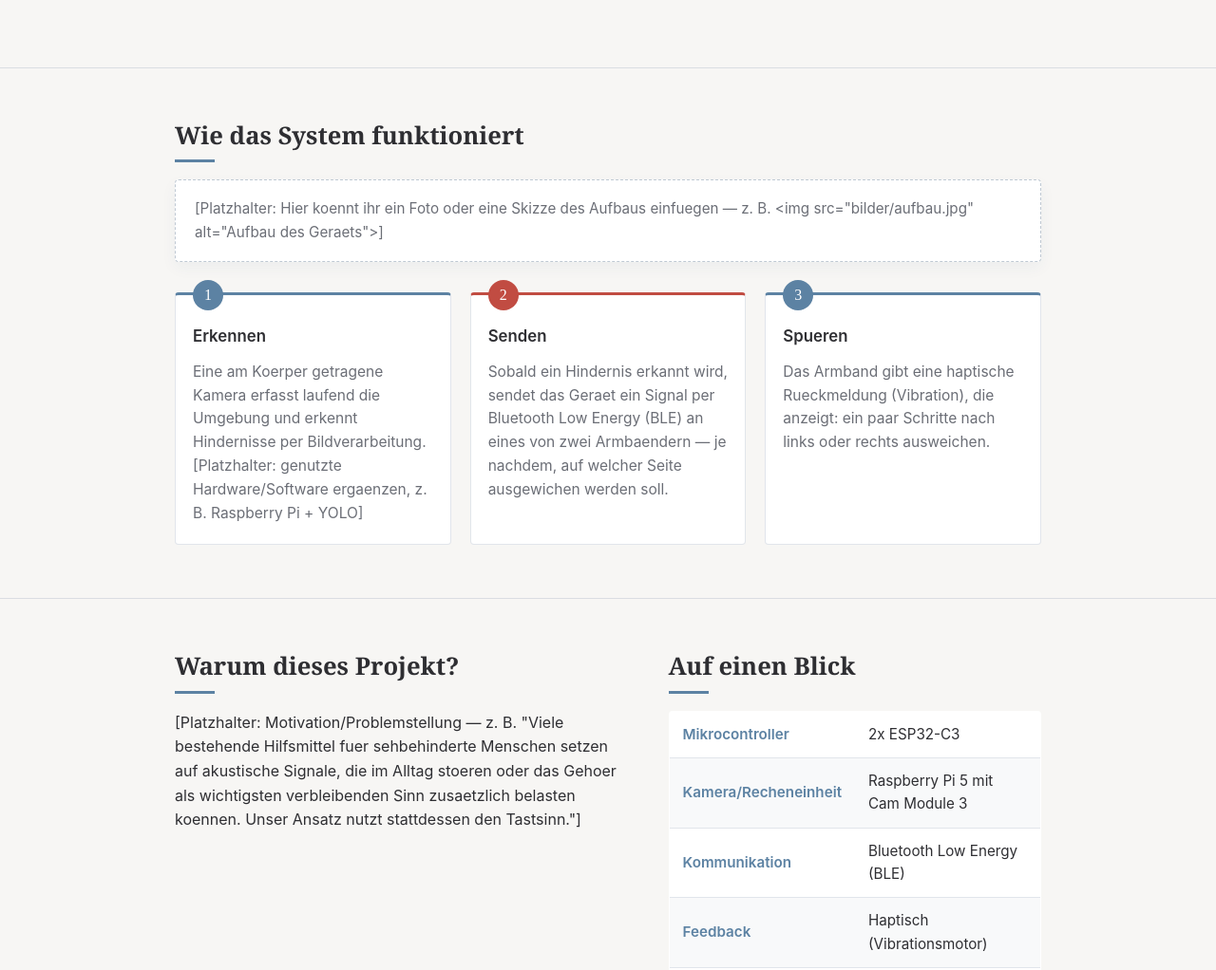
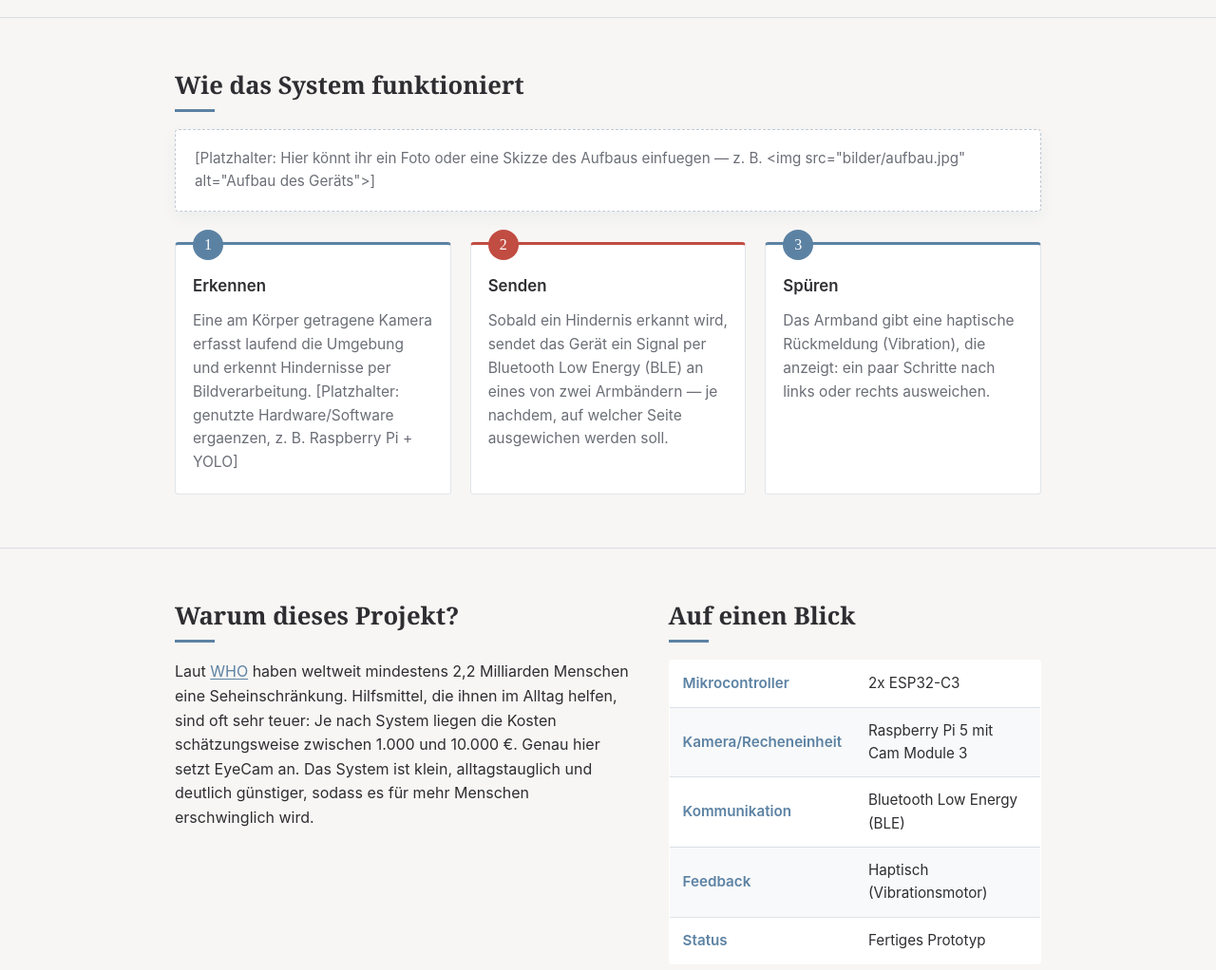
Before and after one commit to felix0351z/EyeCam, a plain HTML site: page Website/index.html in a window 1280 px wide. Shown: the part 653-1675 px from the top of the page at 95% size. Drawn offline with Linux system fonts and the light colour scheme.

Commit message:
Populated page

```diff
--- a/Website/index.html
+++ b/Website/index.html
@@ -17,26 +17,26 @@
 
   <section class="hero">
     <div class="container">
-      <h1>Ein Warnsystem, das man spuert statt sieht.</h1>
+      <h1>Haptische Hinderniswarnung für unterwegs.</h1>
       <p class="lede">
         Die auf Brusthöhe montierte Raspberry Pi Camera Module 3 erkennt Hindernisse in der Umgebung und sendet Signale an zwei Armbänder, um dem Nutzer die Richtung zum Ausweichen anzuzeigen (links oder rechts). Die Kamera ist mit einem Raspberry Pi verbunden, auf dem die Bildverarbeitung durchgeführt wird. Für die Armbänder werden Arduino-Nano-Module in Kombination mit Vibrationsmotoren verwendet, um haptisches Feedback zu erzeugen. Zusätzlich ist der Einsatz von Ultraschallsensoren geplant, um mögliche Ungenauigkeiten bei der Distanzmessung der Kamera zu verbessern. Für die Hinderniserkennung wird OpenCV verwendet.
       </p>
     </div>
   </section>
 
-  <section id="ueberblick">
+  <section id="überblick">
     <div class="container">
       <h2>Wie das System funktioniert</h2>
       <p class="placeholder">
-        [Platzhalter: Hier koennt ihr ein Foto oder eine Skizze des Aufbaus einfuegen —
-        z. B. &lt;img src="bilder/aufbau.jpg" alt="Aufbau des Geraets"&gt;]
+        [Platzhalter: Hier könnt ihr ein Foto oder eine Skizze des Aufbaus einfuegen —
+        z. B. &lt;img src="bilder/aufbau.jpg" alt="Aufbau des Geräts"&gt;]
       </p>
 
       <div class="flow">
         <div class="flow-step">
           <h3>Erkennen</h3>
           <p>
-            Eine am Koerper getragene Kamera erfasst laufend die Umgebung und
+            Eine am Körper getragene Kamera erfasst laufend die Umgebung und
             erkennt Hindernisse per Bildverarbeitung.
             [Platzhalter: genutzte Hardware/Software ergaenzen, z. B. Raspberry Pi + YOLO]
           </p>
@@ -44,15 +44,15 @@
         <div class="flow-step">
           <h3>Senden</h3>
           <p>
-            Sobald ein Hindernis erkannt wird, sendet das Geraet ein Signal per
-            Bluetooth Low Energy (BLE) an eines von zwei Armbaendern —
+            Sobald ein Hindernis erkannt wird, sendet das Gerät ein Signal per
+            Bluetooth Low Energy (BLE) an eines von zwei Armbändern —
             je nachdem, auf welcher Seite ausgewichen werden soll.
           </p>
         </div>
         <div class="flow-step">
-          <h3>Spueren</h3>
+          <h3>Spüren</h3>
           <p>
-            Das Armband gibt eine haptische Rueckmeldung (Vibration), die
+            Das Armband gibt eine haptische Rückmeldung (Vibration), die
             anzeigt: ein paar Schritte nach links oder rechts ausweichen.
           </p>
         </div>
@@ -65,11 +65,10 @@
       <div>
         <h2>Warum dieses Projekt?</h2>
         <p>
-          [Platzhalter: Motivation/Problemstellung — z. B. "Viele bestehende
-          Hilfsmittel fuer sehbehinderte Menschen setzen auf akustische
-          Signale, die im Alltag stoeren oder das Gehoer als wichtigsten
-          verbleibenden Sinn zusaetzlich belasten koennen. Unser Ansatz nutzt
-          stattdessen den Tastsinn."]
+          Laut <a href="https://www.who.int/news-room/fact-sheets/detail/blindness-and-visual-impairment" target="_blank" rel="noopener noreferrer">WHO</a>
+    haben weltweit mindestens 2,2 Milliarden Menschen eine Seheinschränkung. Hilfsmittel, die ihnen im Alltag helfen, sind oft sehr teuer:
+    Je nach System liegen die Kosten schätzungsweise zwischen 1.000 und 10.000 €.
+    Genau hier setzt EyeCam an. Das System ist klein, alltagstauglich und deutlich günstiger, sodass es für mehr Menschen erschwinglich wird.
         </p>
       </div>
       <div>
@@ -127,7 +126,7 @@
     <div class="container">
       <h2>Danksagung</h2>
       <p class="placeholder">
-        [Platzhalter: Betreuer, Schule, evtl. Partner oder Unterstuetzer nennen.]
+        [Platzhalter: Betreuer, Schule, evtl. Partner oder Unterstützer nennen.]
       </p>
     </div>
   </section>
```
Lines whose indentation alone changed are shown as unchanged.
